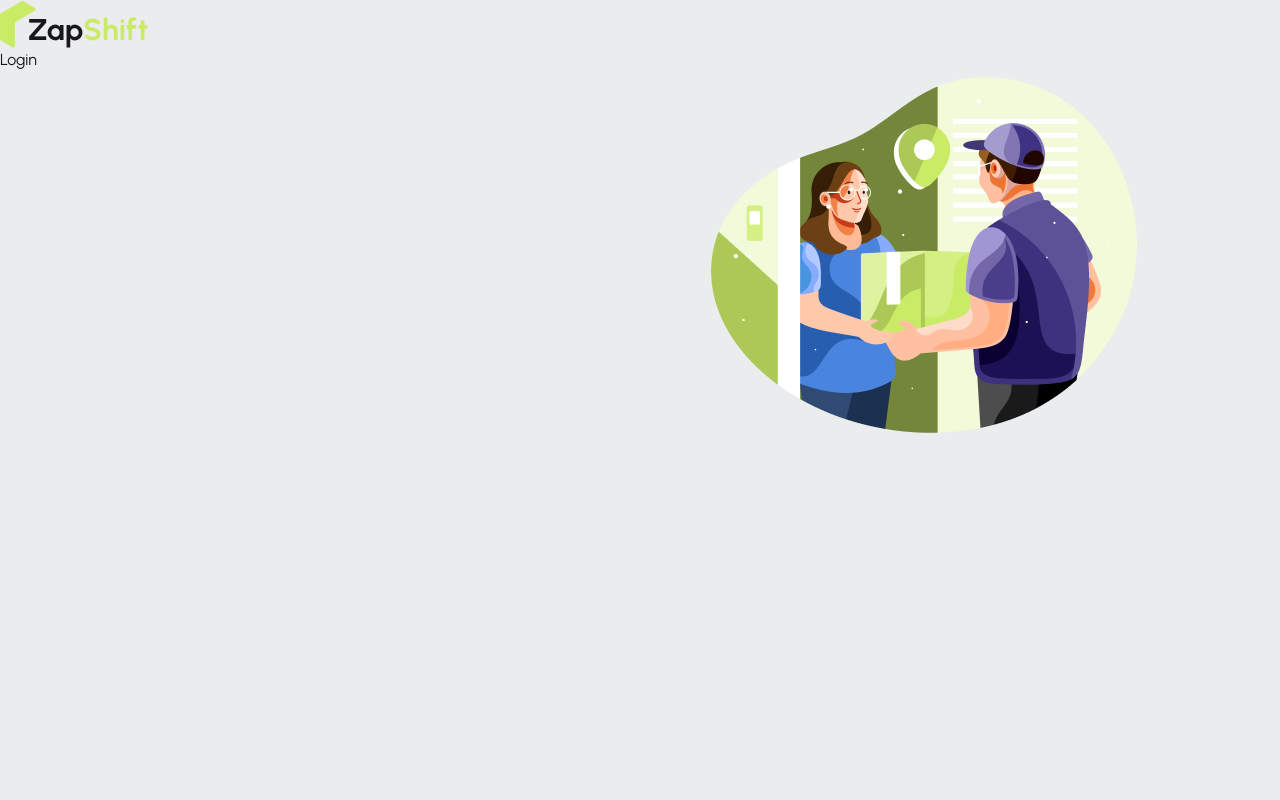
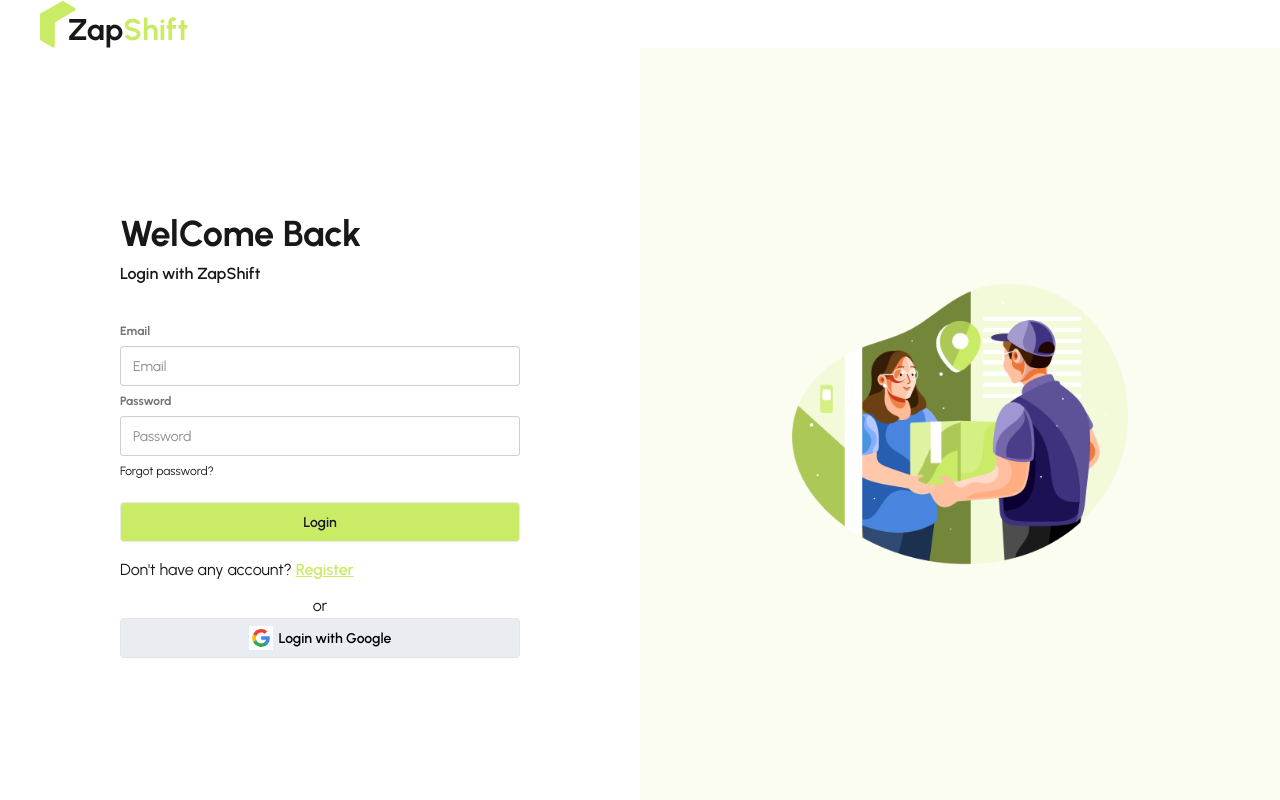
Before and after one commit to chayansrk64/zap-shift-client, a React (Vite) app: page /login in a window 1280 px wide. Built offline with nearby package versions, Linux system fonts and the light colour scheme.

Commit message:
register and login page created

```diff
--- a/src/layouts/AuthLayout.jsx
+++ b/src/layouts/AuthLayout.jsx
@@ -1,21 +1,36 @@
-import React from 'react';
-import Logo from '../components/Logo/Logo';
-import { Outlet } from 'react-router';
-import authImg from '../assets/authImage.png'
+import React from "react";
+import Logo from "../components/Logo/Logo";
+import { Outlet } from "react-router";
+import authImg from "../assets/authImage.png";
 
 const AuthLayout = () => {
   return (
-        <div className='max-w-[1440px] mx-auto min-h-screen'>
-            <Logo></Logo>
-            <div className='flex'>
-                <div className='flex-1'>
-                    <Outlet></Outlet>
+   <div className="max-w-[1440px] mx-auto min-h-screen flex flex-col bg-white">
+   <div className="ms-10 ">
+    <Logo />
    </div>
-                <div className='flex-1'>
-                    <img src={authImg} alt="" />
+
+  <div className="flex-1 flex ">
+
+    {/* LEFT SIDE – FORM */}
+    <div className="flex-1 flex justify-center items-center">
+      <div className="w-full max-w-md px-6">
+        <Outlet />
       </div>
     </div>
+
+    {/* RIGHT SIDE – IMAGE */}
+    <div className="hidden lg:flex flex-1 justify-center items-center bg-[#fafdf0]">
+      <img
+        src={authImg}
+        alt="auth illustration"
+        className="w-[70%] max-w-lg object-contain"
+      />
     </div>
+
+  </div>
+</div>
+
   );
 };
 
--- a/src/pages/Auth/Login/Login.jsx
+++ b/src/pages/Auth/Login/Login.jsx
@@ -1,9 +1,32 @@
 import React from 'react';
+import { Link } from 'react-router';
 
 const Login = () => {
     return (
-        <div>
-            Login
+       <div>
+            <div className='py-6'>
+                <h3 className="text-4xl font-bold">WelCome Back</h3>
+                <p className='font-semibold py-2'>Login with ZapShift</p>
+            </div>
+           <form>
+                <fieldset className="fieldset">
+                <label className="label font-bold">Email</label>
+                <input type="email" className="input w-full" placeholder="Email" />
+                <label className="label font-bold">Password</label>
+                <input type="password" className="input w-full" placeholder="Password" />
+                  <div><a className="link link-hover">Forgot password?</a></div>
+                <button className="btn bg-primary  mt-4">Login</button>
+            </fieldset>
+           </form>
+           <p className='py-3'>Don't have any account? <Link to="/register" className='text-primary underline font-semibold'>Register</Link> </p>
+          <div className='text-center'>or</div>
+         <div>
+            {/* Google */}
+            <button className="btn bg-[#e9ecf1] text-black border-[#e5e5e5] w-full">
+            <svg aria-label="Google logo" width="24" height="24" xmlns="http://www.w3.org/2000/svg" viewBox="0 0 512 512"><g><path d="m0 0H512V512H0" fill="#fff"></path><path fill="#34a853" d="M153 292c30 82 118 95 171 60h62v48A192 192 0 0190 341"></path><path fill="#4285f4" d="m386 400a140 175 0 0053-179H260v74h102q-7 37-38 57"></path><path fill="#fbbc02" d="m90 341a208 200 0 010-171l63 49q-12 37 0 73"></path><path fill="#ea4335" d="m153 219c22-69 116-109 179-50l55-54c-78-75-230-72-297 55"></path></g></svg>
+            Login with Google
+            </button>
+         </div>
         </div>
     );
 };
--- a/src/pages/Auth/Register/Register.jsx
+++ b/src/pages/Auth/Register/Register.jsx
@@ -1,9 +1,33 @@
 import React from 'react';
+import { Link } from 'react-router';
 
 const Register = () => {
     return (
         <div>
-            Register
+            <div className='py-6'>
+                <h3 className="text-4xl font-bold">Create an Account</h3>
+                <p className='font-semibold py-2'>Register with ZapShift</p>
+            </div>
+           <form>
+                <fieldset className="fieldset">
+                <label className="label font-bold">Name</label>
+                <input type="text" className="input w-full" placeholder="Name" />
+                <label className="label font-bold">Email</label>
+                <input type="email" className="input w-full" placeholder="Email" />
+                <label className="label font-bold">Password</label>
+                <input type="password" className="input w-full" placeholder="Password" />
+                <button className="btn bg-primary  mt-4">Register</button>
+            </fieldset>
+           </form>
+           <p className='py-3'>Already Have an account? <Link to="/login" className='text-primary underline font-semibold'>Login</Link> </p>
+          <div className='text-center'>or</div>
+         <div>
+            {/* Google */}
+            <button className="btn bg-[#e9ecf1] text-black border-[#e5e5e5] w-full">
+            <svg aria-label="Google logo" width="24" height="24" xmlns="http://www.w3.org/2000/svg" viewBox="0 0 512 512"><g><path d="m0 0H512V512H0" fill="#fff"></path><path fill="#34a853" d="M153 292c30 82 118 95 171 60h62v48A192 192 0 0190 341"></path><path fill="#4285f4" d="m386 400a140 175 0 0053-179H260v74h102q-7 37-38 57"></path><path fill="#fbbc02" d="m90 341a208 200 0 010-171l63 49q-12 37 0 73"></path><path fill="#ea4335" d="m153 219c22-69 116-109 179-50l55-54c-78-75-230-72-297 55"></path></g></svg>
+            Login with Google
+            </button>
+         </div>
         </div>
     );
 };
```
Lines whose indentation alone changed are shown as unchanged.
